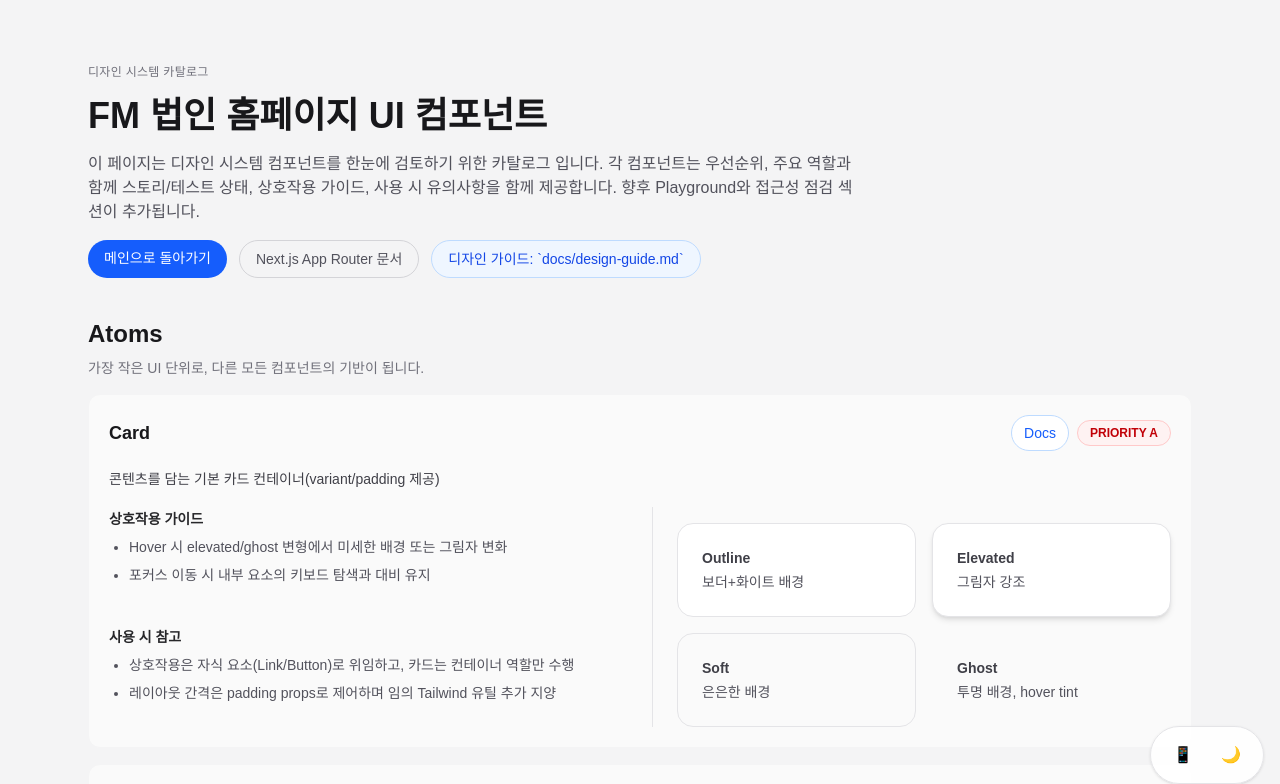
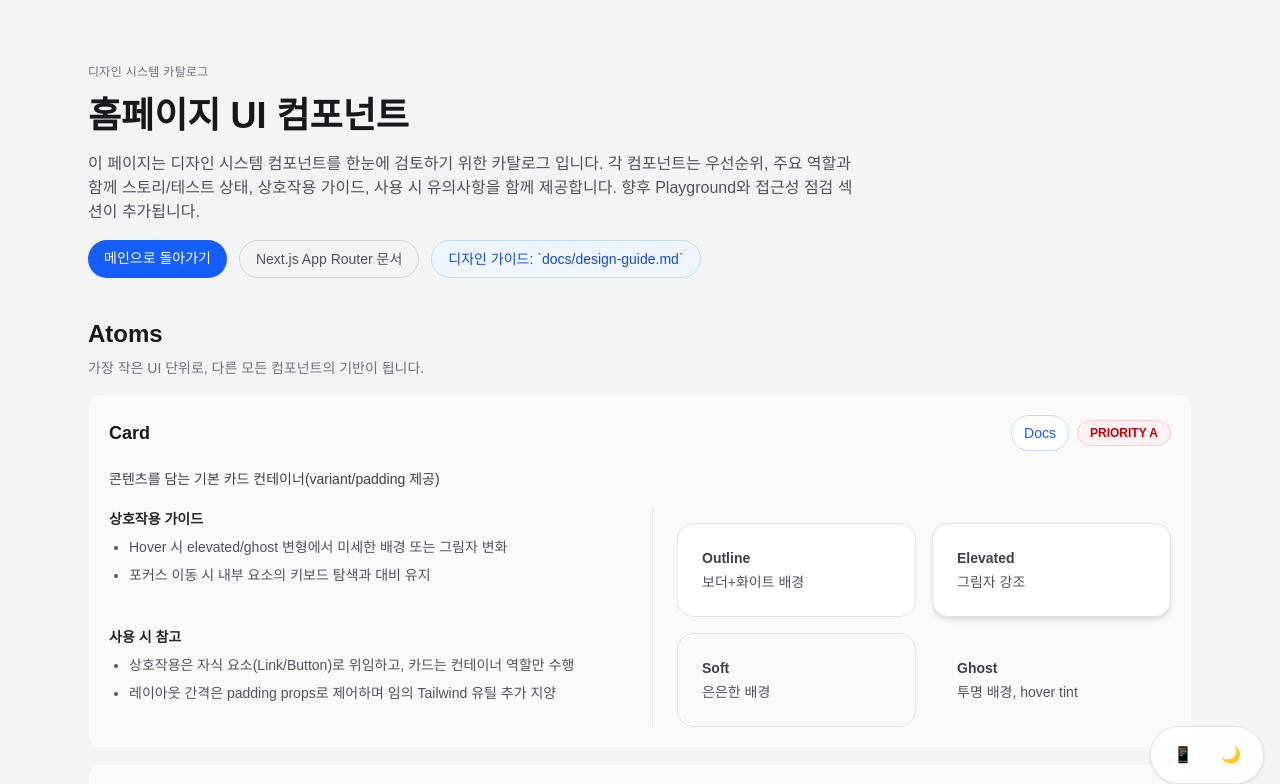
Before and after one commit to dyoun12/fm-web, a Next.js app in the folder fe-app/: page /dev in a window 1280 px wide. Shown: the top 784 px of the page. Built offline with nearby package versions, Linux system fonts and the light colour scheme.

Commit message:
docs: 불필요 정보 삭제

```diff
--- a/fe-app/app/dev/page.tsx
+++ b/fe-app/app/dev/page.tsx
@@ -576,7 +576,7 @@ const timelineItems = [
   {
     year: "2023",
     title: "창립",
-    description: "FM 법인이 설립되며 플랫폼 전략을 수립했습니다.",
+    description: "법인이 설립되며 플랫폼 전략을 수립했습니다.",
   },
   {
     year: "2024",
@@ -1242,7 +1242,7 @@ export default function DevCatalogPage() {
             디자인 시스템 카탈로그
           </p>
           <h1 className={cn("text-4xl font-semibold", theme === "dark" ? "text-zinc-100" : "text-zinc-900")}>
-            FM 법인 홈페이지 UI 컴포넌트
+            홈페이지 UI 컴포넌트
           </h1>
           <p className={cn("max-w-3xl text-base", theme === "dark" ? "text-zinc-400" : "text-zinc-600") }>
             이 페이지는 디자인 시스템 컴포넌트를 한눈에 검토하기 위한 카탈로그
```
